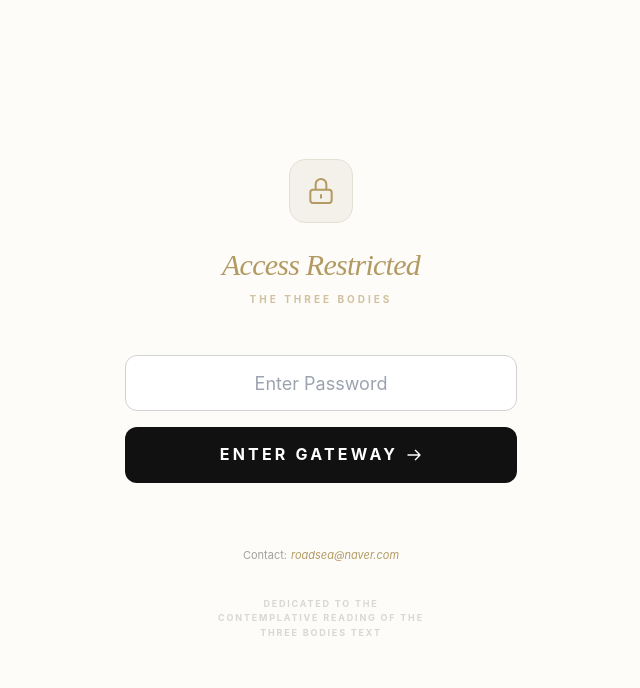
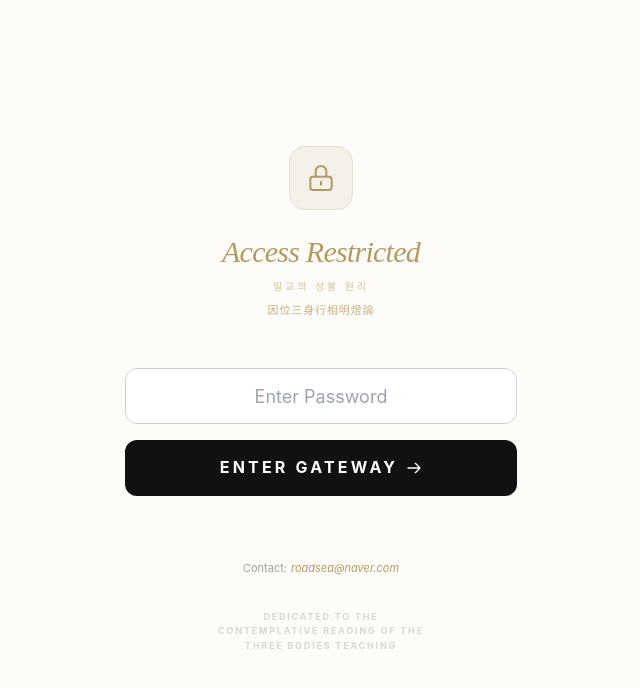
Before and after one commit to concario17-max/3sin, a React (Vite) app: page / in a window 1280 px wide. Shown: the top 688 px of the page, without its empty margins (319-959 px from the left). Built offline with nearby package versions, Linux system fonts and the light colour scheme; a web font is replaced by a local one.

Commit message:
Update title and add favicon

```diff
--- a/index.html
+++ b/index.html
@@ -3,7 +3,8 @@
   <head>
     <meta charset="UTF-8" />
     <meta name="viewport" content="width=device-width, initial-scale=1.0" />
-    <title>삼신 본문</title>
+    <title>밀교의 성불 원리(因位三身行相明燈論)</title>
+    <link rel="icon" type="image/svg+xml" href="/favicon.svg" />
   </head>
   <body>
     <div id="root"></div>
--- a/src/components/Header.jsx
+++ b/src/components/Header.jsx
@@ -22,9 +22,14 @@ function Header() {
 
       <div className="pointer-events-auto flex flex-none items-center justify-center gap-3">
         <span className="text-[24px] text-gold-primary sm:text-[28px]">III</span>
-        <span className="whitespace-nowrap font-serif text-[14px] font-bold uppercase tracking-[0.1em] text-charcoal-main sm:text-[17px] sm:tracking-[0.15em]">
-          The Three Bodies
-        </span>
+        <div className="flex flex-col items-center leading-none">
+          <span className="font-serif text-[13px] font-bold tracking-[0.03em] text-charcoal-main sm:text-[16px]">
+            밀교의 성불 원리
+          </span>
+          <span className="font-serif text-[10px] tracking-[0.08em] text-gold-primary/80 sm:text-[11px]">
+            因位三身行相明燈論
+          </span>
+        </div>
       </div>
 
       <div className="flex flex-1 justify-end xl:hidden">
--- a/src/components/PasswordGuard.jsx
+++ b/src/components/PasswordGuard.jsx
@@ -3,7 +3,9 @@ import { motion } from 'framer-motion';
 
 function PasswordGuard({ children }) {
   const [password, setPassword] = useState('');
-  const [isAuthorized, setIsAuthorized] = useState(() => localStorage.getItem('three_body_authorized') === 'true');
+  const [isAuthorized, setIsAuthorized] = useState(
+    () => localStorage.getItem('three_body_authorized') === 'true',
+  );
   const [error, setError] = useState(false);
 
   const handleLogin = (event) => {
@@ -55,7 +57,10 @@ function PasswordGuard({ children }) {
 
           <div className="space-y-2">
             <h1 className="text-3xl italic tracking-tight text-[#B29A62]">Access Restricted</h1>
-            <p className="text-[10px] font-bold uppercase tracking-[0.3em] text-[#B29A62]/60">THE THREE BODIES</p>
+            <p className="text-[10px] font-bold uppercase tracking-[0.3em] text-[#B29A62]/60">
+              밀교의 성불 원리
+            </p>
+            <p className="text-[11px] tracking-[0.08em] text-[#B29A62]/75">因位三身行相明燈論</p>
           </div>
         </div>
 
@@ -66,13 +71,13 @@ function PasswordGuard({ children }) {
               value={password}
               onChange={(event) => setPassword(event.target.value)}
               placeholder="Enter Password"
-              className="h-14 w-full rounded-xl border border-[#D1D1D1] bg-white px-4 text-center text-lg tracking-[0.5em] placeholder:tracking-normal placeholder:text-gray-400 focus:border-[#B29A62] focus:outline-none transition-colors"
+              className="h-14 w-full rounded-xl border border-[#D1D1D1] bg-white px-4 text-center text-lg tracking-[0.5em] placeholder:tracking-normal placeholder:text-gray-400 transition-colors focus:border-[#B29A62] focus:outline-none"
             />
           </motion.div>
 
           <button
             type="submit"
-            className="flex h-14 w-full items-center justify-center gap-2 rounded-xl bg-[#111] font-bold tracking-[0.2em] text-white transition-all active:scale-[0.98] hover:bg-black"
+            className="flex h-14 w-full items-center justify-center gap-2 rounded-xl bg-[#111] font-bold tracking-[0.2em] text-white transition-all hover:bg-black active:scale-[0.98]"
           >
             ENTER GATEWAY
             <svg className="h-4 w-4" fill="none" viewBox="0 0 24 24" stroke="currentColor">
@@ -87,7 +92,7 @@ function PasswordGuard({ children }) {
           </div>
 
           <div className="mx-auto max-w-[220px] text-[9px] font-bold uppercase leading-relaxed tracking-[0.2em] text-[#A1A1A1]/40">
-            Dedicated to the contemplative reading of the three bodies text
+            Dedicated to the contemplative reading of the three bodies teaching
           </div>
         </div>
       </motion.div>
```
Also changed, not shown: public/favicon.svg (added).
